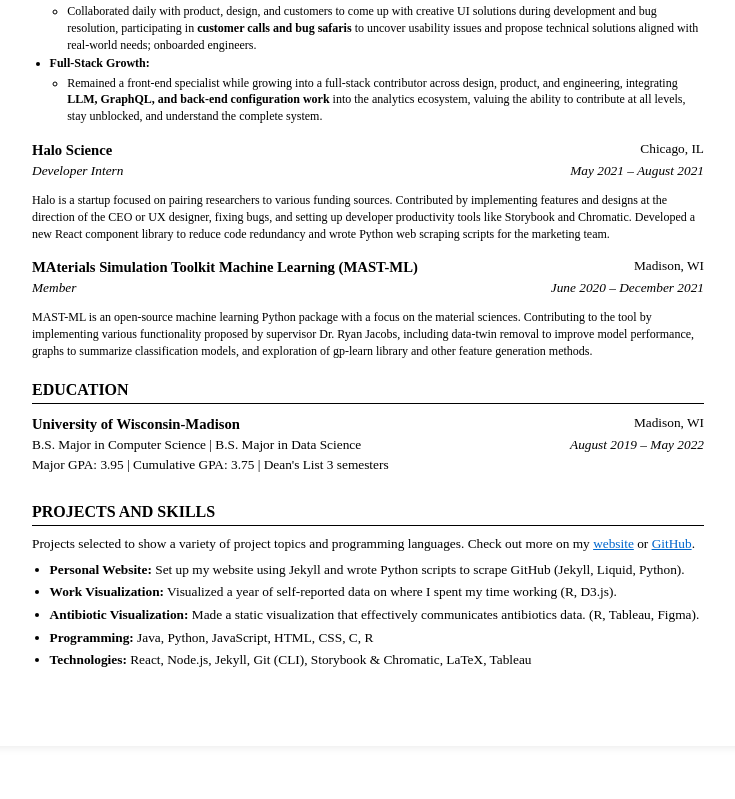
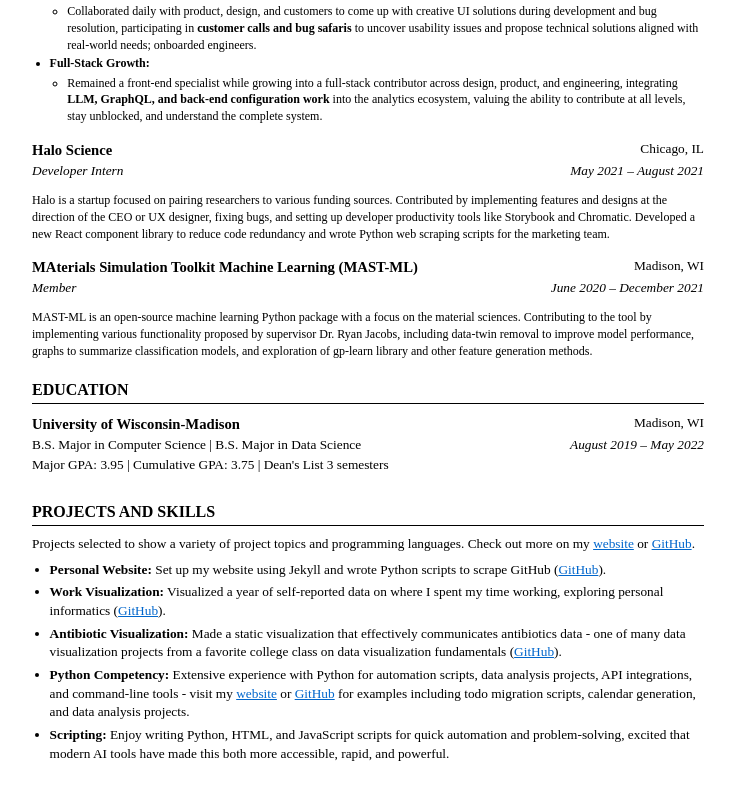
Before and after one commit to Avery2/normal-resume, a website: page Justin_Avery_Chan_Resume.html in a window 1280 px wide. Shown: the part 646-1445 px from the top of the page, without its empty margins (272-1007 px from the left). Before the commit the page ends 1421 px from the top, so only its background shows below. Drawn offline with Linux system fonts and the light colour scheme.

Commit message:
feat: remove tech and prog; enrich points

```diff
--- a/Justin_Avery_Chan_Resume.html
+++ b/Justin_Avery_Chan_Resume.html
@@ -97,11 +97,11 @@
             <p class="projects-intro">Projects selected to show a variety of project topics and programming languages. Check out more on my <a href="https://www.averychan.site/">website</a> or <a href="https://github.com/Avery2">GitHub</a>.</p>
 
             <ul class="projects-list">
-                <li><strong>Personal Website:</strong> Set up my website using Jekyll and wrote Python scripts to scrape GitHub (Jekyll, Liquid, Python).</li>
-                <li><strong>Work Visualization:</strong> Visualized a year of self-reported data on where I spent my time working (R, D3.js).</li>
-                <li><strong>Antibiotic Visualization:</strong> Made a static visualization that effectively communicates antibiotics data. (R, Tableau, Figma).</li>
-                <li><strong>Programming:</strong> Java, Python, JavaScript, HTML, CSS, C, R</li>
-                <li><strong>Technologies:</strong> React, Node.js, Jekyll, Git (CLI), Storybook & Chromatic, LaTeX, Tableau</li>
+                <li><strong>Personal Website:</strong> Set up my website using Jekyll and wrote Python scripts to scrape GitHub (<a href="https://github.com/Avery2/Avery2.github.io">GitHub</a>).</li>
+                <li><strong>Work Visualization:</strong> Visualized a year of self-reported data on where I spent my time working, exploring personal informatics (<a href="https://github.com/Avery2/Toggl-Analysis">GitHub</a>).</li>
+                <li><strong>Antibiotic Visualization:</strong> Made a static visualization that effectively communicates antibiotics data - one of many data visualization projects from a favorite college class on data visualization fundamentals (<a href="https://github.com/Avery2/Antibiotic-Visualization">GitHub</a>).</li>
+                <li><strong>Python Competency:</strong> Extensive experience with Python for automation scripts, data analysis projects, API integrations, and command-line tools - visit my <a href="https://www.averychan.site/">website</a> or <a href="https://github.com/Avery2">GitHub</a> for examples including todo migration scripts, calendar generation, and data analysis projects.</li>
+                <li><strong>Scripting:</strong> Enjoy writing Python, HTML, and JavaScript scripts for quick automation and problem-solving, excited that modern AI tools have made this both more accessible, rapid, and powerful.</li>
             </ul>
         </section>
 
```
Also changed, not shown: 1 other file.
